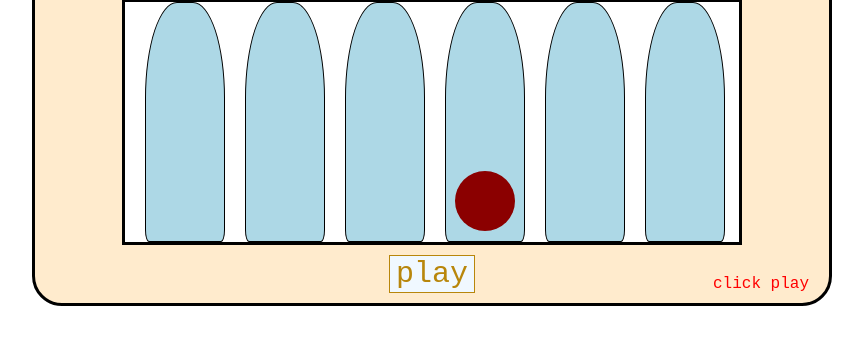
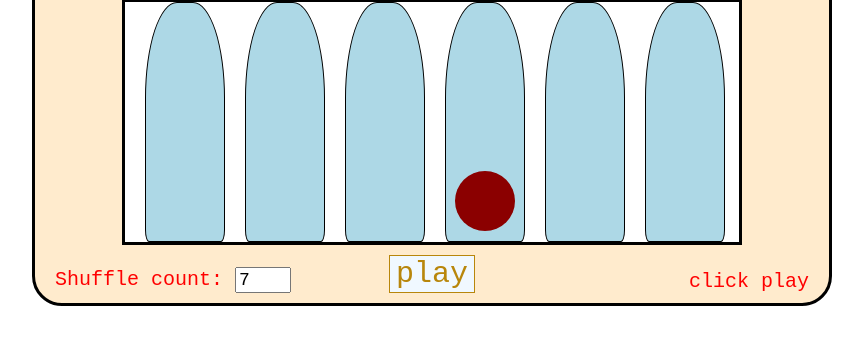
Before and after one commit to KnownAimZ/shell-game, a plain HTML site: page index.html in a window 1280 px wide. Shown: the part 102-446 px from the top of the page, without its empty margins (208-1071 px from the left). Drawn offline with Linux system fonts and the light colour scheme.

Commit message:
add counter

```diff
--- a/index.html
+++ b/index.html
@@ -22,6 +22,7 @@
         </div>
         <button id="play">play</button>
         <div class="status">click play</div>
+        <label id="label_count">Shuffle count: <input type="number" name="shuffle_count" id="shuffle_count" min="7" max="20" value="7"></label>
     </div>
     <script src="./script.js"></script>
 </body>
--- a/script.js
+++ b/script.js
@@ -1,6 +1,3 @@
-//left координаты стаканов
-const arr = ['20px','120px','220px','320px','420px','520px'];
-
 //подсказки для игрока
 const status = document.querySelector('.status');
 
@@ -42,11 +39,16 @@ const shuffle = n => {
 //начало игры
 document.querySelector('#play').addEventListener('click',()=>{
     document.querySelector('#ball').style.display = 'none';
-    setTimeout(shuffle, 0, 10);
+    setTimeout(shuffle, 0, +document.querySelector('#shuffle_count').value);
     document.querySelector('#play').disabled = true;
 });
 
-//рандом от Мин до Макса
+//проверка количества перемешиваний
+document.querySelector('#shuffle_count').addEventListener('focusout',function(){
+    if(!this.value||this.value<7||this.value>20) this.value = 7;
+})
+
+//рандом от мин до макс
 function randomInteger(min, max) {
     let rand = min + Math.random() * (max + 1 - min);
     return Math.floor(rand);
--- a/styles.css
+++ b/styles.css
@@ -90,4 +90,18 @@ body {
     bottom: 10px;
     right: 20px;
     color: red;
+    font-size: 20px;
 }
+
+#label_count {
+    position: absolute;
+    bottom: 10px;
+    left: 20px;
+    color: red;
+    font-size: 20px;
+}
+
+#shuffle_count {
+    font-family: 'Courier New', Courier, monospace;
+    font-size: 18px;
+}
```
